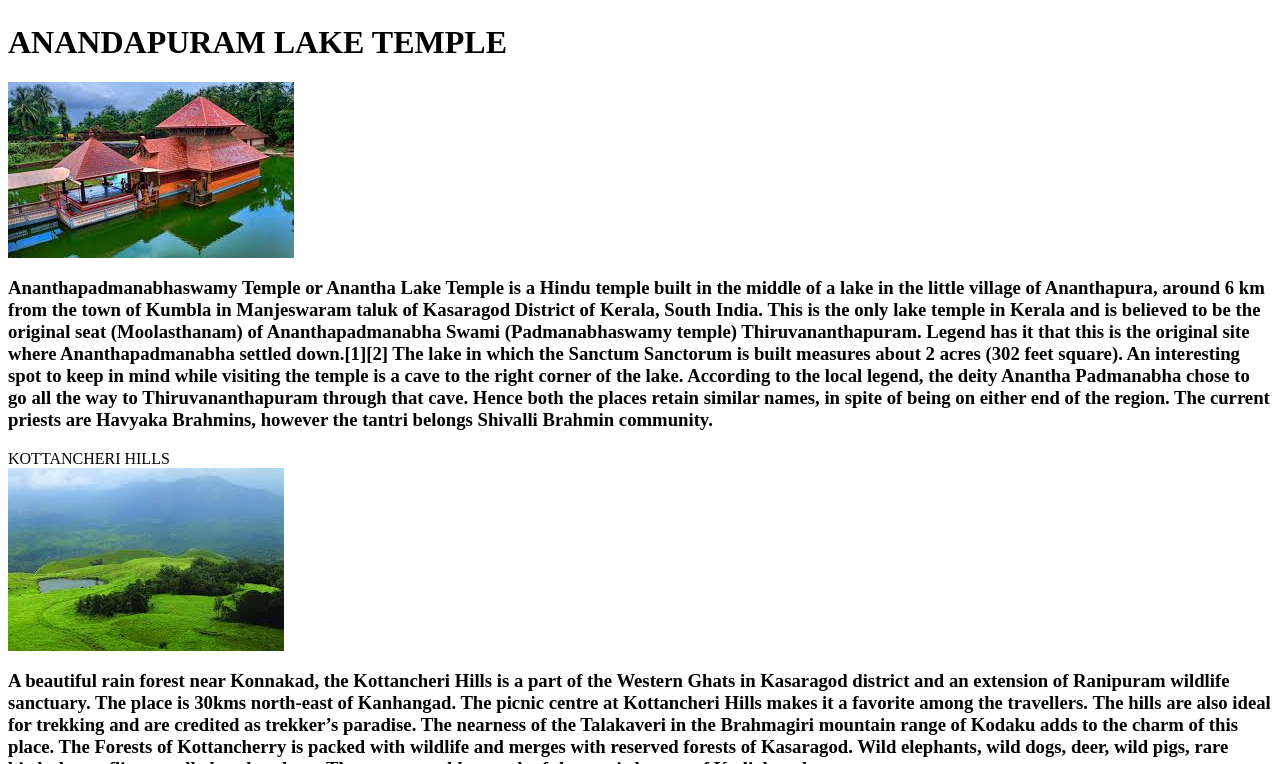
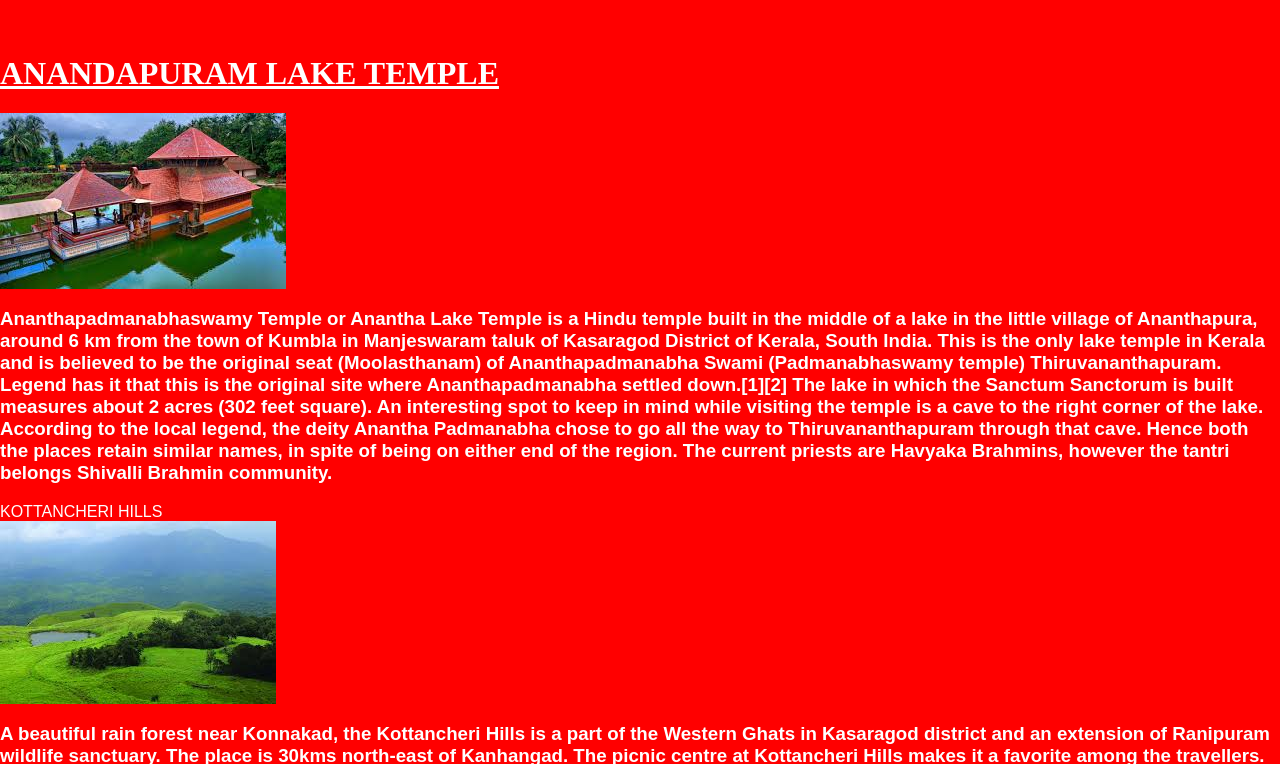
Before and after one commit to harisreepn/harisreepn3, a plain HTML site: page TOURIST ATTRACTION.html in a window 1280 px wide. Shown: the part 2036-2800 px from the top of the page. Drawn offline with Linux system fonts and the light colour scheme.

Commit message:
Update Atc.css

```diff
--- a/Atc.css
+++ b/Atc.css
@@ -1,10 +1,15 @@
 
 body{
- background-color:"Red";
- color:"White";
- font-family:"sans-serif";
+ background-color:Red;
+ color:White;
+ font-family:sans-serif;
+ margin:auto;
+ text-alignment:justified;
 }
-h2
+h1
 {
-Colour:"Powderblue";
-font-family:"serif";
+Colour:Powderblue;
+font-family:serif;
+text-alignment:center;
+text-decoration:underline;
+}
```
